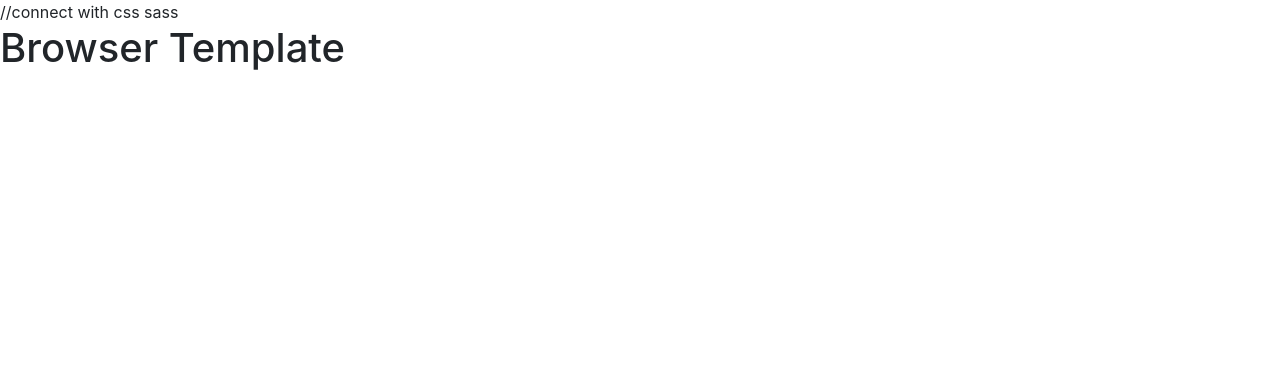
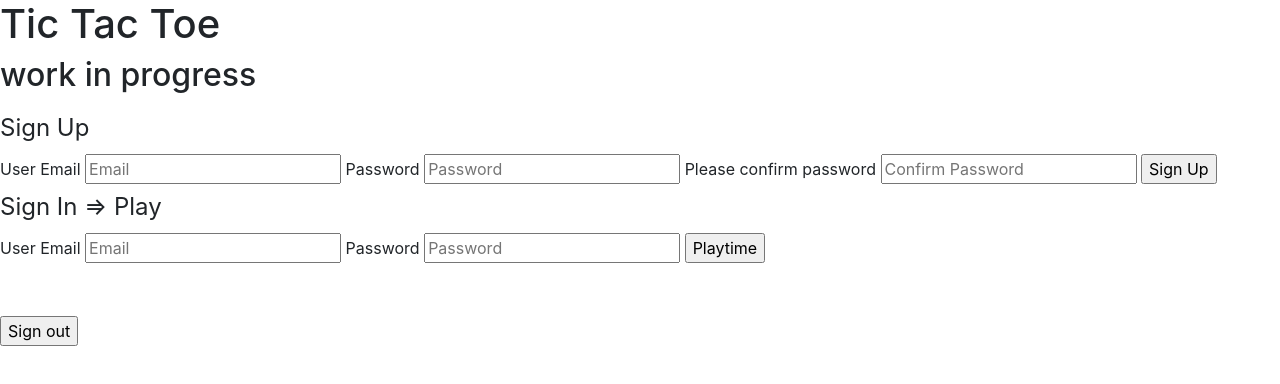
Before and after one commit to codessi/tic-tac-toe, a website built with webpack: page index.html in a window 1280 px wide. Built offline with nearby package versions, Linux system fonts and the light colour scheme.

Commit message:
Sign in --> Sign Out commit
modifies apps, store, index.html

```diff
--- a/assets/scripts/app.js
+++ b/assets/scripts/app.js
@@ -1,5 +1,5 @@
 'use strict'
-
+const events = require('./auth/events')
 // use require with a reference to bundle the file and use it in this file
 // const example = require('./example')
 
@@ -7,5 +7,10 @@
 // require('./example')
 
 $(() => {
-  // your JS code goes here
-})
+  $('#change-password-user-form').hide(),
+  $('#sign-up-user-form').on('submit', events.onSignUp),
+  $('#sign-in-user-form').on('submit', events.onSignIn),
+  $('#change-password-user-form').on('submit', events.onChangePassword),
+  $('#sign-out-user-form').on('submit', events.onSignOut)
+}
+)
--- a/assets/scripts/store.js
+++ b/assets/scripts/store.js
@@ -1,6 +1,11 @@
 'use strict'
 
 const store = {
+  user: 'credentials[email]',
+  password: 'credentials[password]',
+  authorization: 'authorization[TOKEN]',
+  oldpw: 'passwords[oldpw]',
+  newpw: 'passwords[newpw]'
 }
 
 module.exports = store
--- a/grunt/webpack-dev-server.js
+++ b/grunt/webpack-dev-server.js
@@ -40,7 +40,7 @@ module.exports = {
     inline: true, // reload on change
     webpack: webpackConfig,
     publicPath: '/public/',
-    contentBase: [ path.join(__dirname, '/../') ],
+    contentBase: [path.join(__dirname, '/../')],
     watchContentBase: true
   },
 
--- a/grunt/webpack.js
+++ b/grunt/webpack.js
@@ -49,7 +49,8 @@ module.exports = {
           test: /\.scss$/,
           use: [
             { loader: 'style-loader' },
-            { loader: 'css-loader',
+            {
+              loader: 'css-loader',
               options: {
                 url: false
               }
--- a/index.html
+++ b/index.html
@@ -1,8 +1,7 @@
 <!DOCTYPE html>
-//connect with css sass
 <html>
     <head>
-      <title>Example</title>
+      <title>Tic Tac Toe</title>
       <meta name="viewport" content="width=device-width, initial-scale=1">
 
       <!-- Do not add `link` tags-->
@@ -13,6 +12,52 @@
       <script src="public/application.js" type="text/javascript" charset="utf-8" defer></script>
     </head>
     <body>
-      <h1>Browser Template</h1>
+      <h1>Tic Tac Toe</h1>
+      <h2>work in progress</h2>
+      <p id="message"></p>
+      <section>
+        <form id="sign-up-user-form">
+          <fieldset>
+            <legend>Sign Up</legend>
+            <label for="sign-up-user">User Email</label>
+            <input id="sign-up-user" type="email" name="credentials[email]" placeholder="Email">
+            <label for="sign-up-password">Password</label>
+            <input id="sign-up-password" type="password" name="credentials[password]" placeholder="Password">
+            <label for="sign-up-password_confirmation">Please confirm password</label>
+            <input id="sign-up-password_confirmation" type="password" name="credentials[password_confirmation]" placeholder="Confirm Password">
+            <input type="submit" value="Sign Up">
+          </fieldset>
+        </form>
+      </section>
+      <section>
+        <form id="sign-in-user-form">
+          <fieldset>
+            <legend>Sign In => Play</legend>
+            <label for="sign-in-user">User Email</label>
+            <input id="sign-in-user" type="email" name="credentials[email]" placeholder="Email">
+            <label for="sign-in-password">Password</label>
+            <input id="sign-in-password" type="password" name="credentials[password]" placeholder="Password">
+            <input type="submit" value="Playtime">
+          </fieldset>
+        </form>
+      </section>
+      <section>
+        <form id="change-password-user-form">
+          <fieldset>
+            <legend>Change User Password</legend>
+  <!-- <input id="sign-in-user" type="email" name="credentials[email]" placeholder="Email"> -->
+            <input type="password" name="passwords[old]" placeholder="Old Password">
+            <input type="password" name="passwords[new]" placeholder="New Password">
+            <input type="submit" value="Change Password">
+          </fieldset>
+        </form>
+      </section>
+      <br>
+      <br>
+    <section>
+        <form id='sign-out'>
+          <input type='submit' value='Sign out'>
+     </form>
+  </section>
     </body>
 </html>
```
Also changed, not shown: 1 other file.
